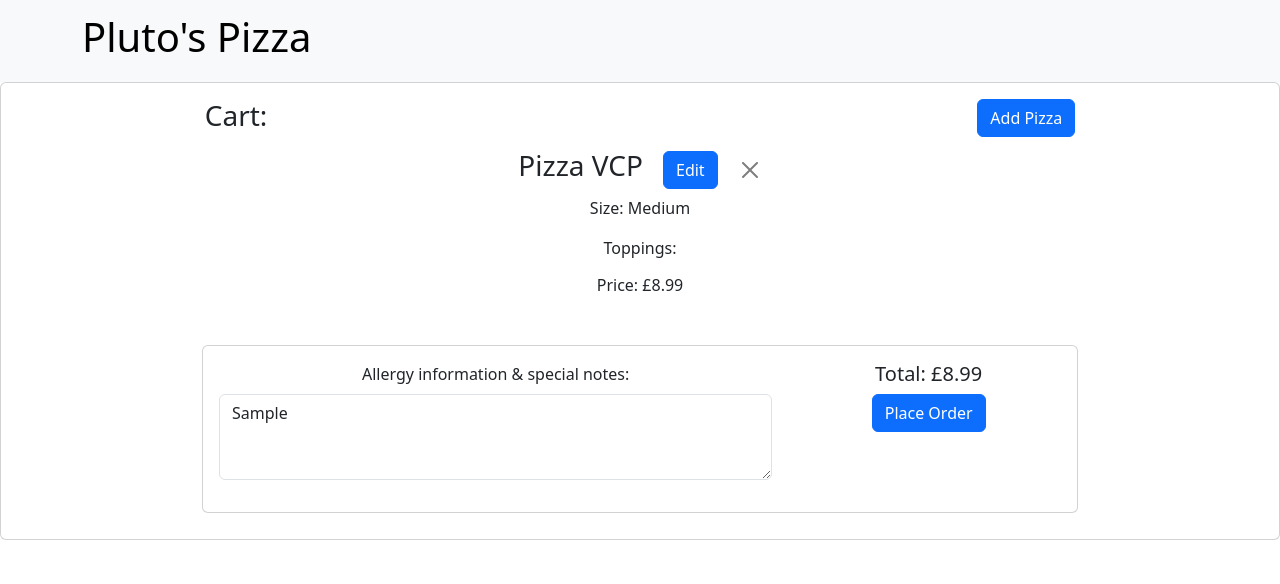
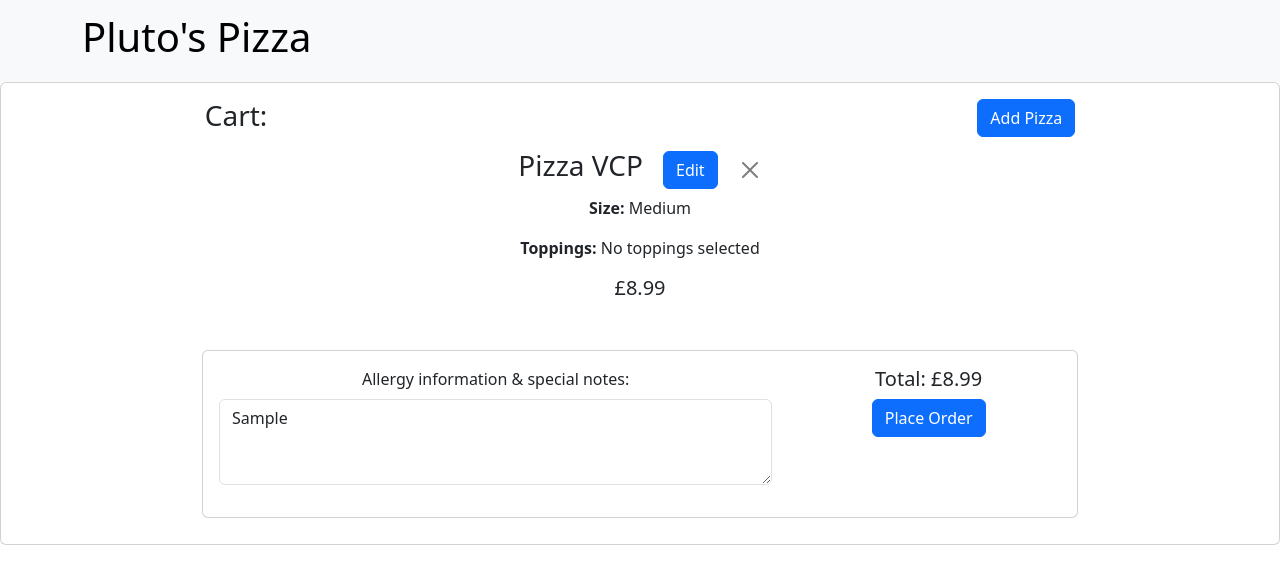
Before and after one commit to lanxeyu/pizza-shop, a React (Vite) app: page / in a window 1280 px wide. Both pictures are taken after typing "Sample" into the empty fields and a click on the button "Add Pizza". Shown: the top 584 px of the page. Built offline with nearby package versions, Linux system fonts and the light colour scheme.

Commit message:
Styling & formatting

```diff
--- a/src/pages/Cart/index.jsx
+++ b/src/pages/Cart/index.jsx
@@ -82,9 +82,13 @@ function Cart() {
               </div>
 
               <div className='pizza-details'>
-                <p>Size: {pizza.size}</p>
-                <p>Toppings: {pizza.getPizzaDetails().toppings.join(', ')}</p>
-                <h6>Price: £{pizza.getPizzaDetails().pizzaPrice}</h6>
+                <p><b>Size:</b> {pizza.size}</p>
+                {pizza.getPizzaDetails().toppings.length > 0 ? (
+                    <p><b>Toppings:</b> {pizza.getPizzaDetails().toppings.join(', ')}</p>
+                  ) : (
+                    <p><b>Toppings:</b> No toppings selected</p>
+                  )}
+                <h5>£{pizza.getPizzaDetails().pizzaPrice}</h5>
               </div>
             </div>
           ))}
```
